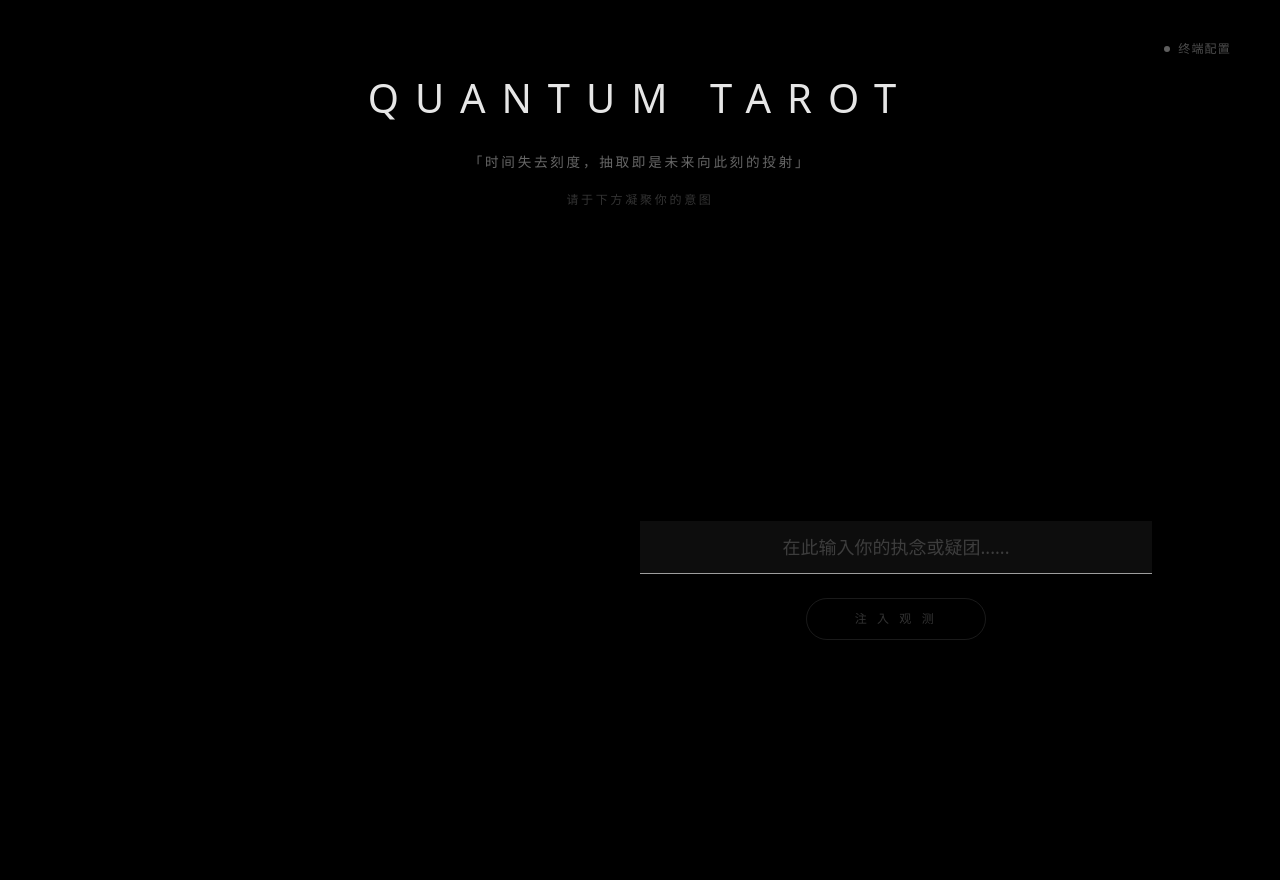
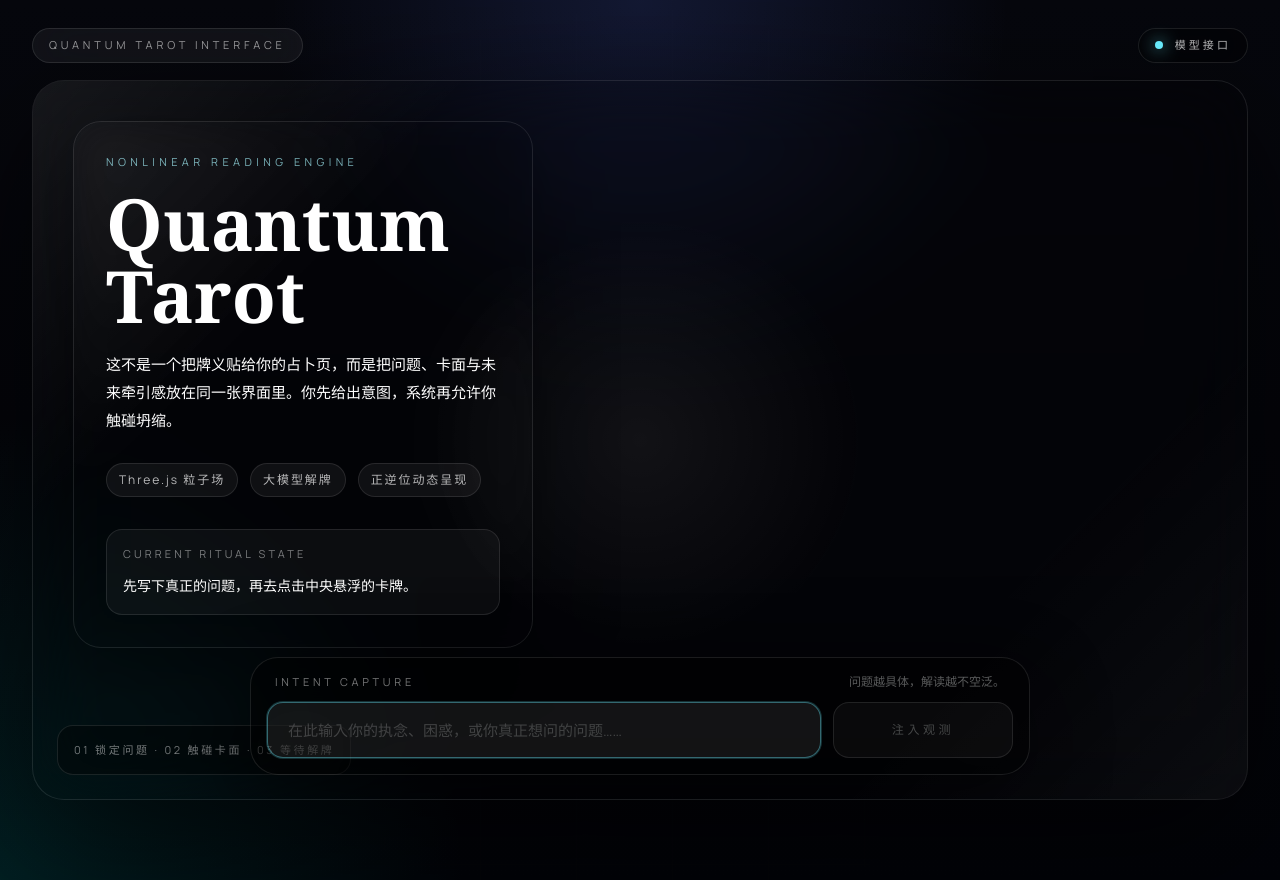
Before and after one commit to utsuriyuku/tarot, a React (Vite) app in the folder web-app/: page / in a window 1280 px wide. Before the commit the page ends 800 px from the top, so only its background shows below. Built offline with nearby package versions, Linux system fonts and the light colour scheme; no server answers.

Commit message:
feat: redesign landing experience

```diff
--- a/web-app/src/App.tsx
+++ b/web-app/src/App.tsx
@@ -60,47 +60,81 @@ function App() {
   };
 
   return (
-    <div className="w-screen h-screen bg-black relative font-sans overflow-hidden">
-      {/* 终端配置按钮 */}
+    <div className="relative min-h-screen overflow-hidden bg-[#04050a] text-white">
+      <div className="pointer-events-none absolute inset-0 bg-[radial-gradient(circle_at_top,_rgba(89,118,255,0.16),_transparent_34%),radial-gradient(circle_at_bottom_left,_rgba(0,181,173,0.16),_transparent_30%),linear-gradient(180deg,_#06070d_0%,_#04050a_48%,_#020308_100%)]" />
+      <div className="pointer-events-none absolute inset-0 opacity-25 [background-image:linear-gradient(rgba(255,255,255,0.05)_1px,transparent_1px),linear-gradient(90deg,rgba(255,255,255,0.05)_1px,transparent_1px)] [background-size:96px_96px] [mask-image:radial-gradient(circle_at_center,black,transparent_85%)]" />
+
+      <header className="absolute inset-x-0 top-0 z-30 flex items-center justify-between px-5 py-5 md:px-8 md:py-7">
+        <div className="rounded-full border border-white/10 bg-white/5 px-4 py-2 text-[11px] uppercase tracking-[0.35em] text-white/55 backdrop-blur-xl">
+          Quantum Tarot Interface
+        </div>
         <button
           onClick={() => setIsSettingsOpen(true)}
-        className="absolute top-8 right-8 z-50 text-white/30 hover:text-white/90 tracking-widest text-xs font-light transition-all duration-300 backdrop-blur-sm px-4 py-2 border border-transparent hover:border-white/20 rounded-full flex items-center gap-2"
+          className="flex items-center gap-3 rounded-full border border-white/10 bg-black/35 px-4 py-2 text-[11px] uppercase tracking-[0.28em] text-white/70 backdrop-blur-xl transition hover:border-white/25 hover:bg-white/10 hover:text-white"
         >
-        <span className="w-1.5 h-1.5 rounded-full bg-white/50 inline-block animate-pulse"></span>
-        终端配置
+          <span className="h-2 w-2 rounded-full bg-cyan-300 shadow-[0_0_16px_rgba(103,232,249,0.95)]" />
+          模型接口
         </button>
+      </header>
 
-      {/* 顶部标题与引导文案 */}
-      <div className={`absolute top-0 left-0 w-full h-[30%] pointer-events-none z-10 flex flex-col items-center justify-end p-8 transition-all duration-1000 ${isFlipped ? "opacity-0 -translate-y-10" : "opacity-100"}`}>
-        <h1 className="text-[2.5rem] font-extralight tracking-[0.4em] text-white/90 select-none uppercase blur-[0.3px]">
-          Quantum Tarot
-        </h1>
-        <p className="mt-6 text-white/40 tracking-[0.2em] text-[0.85rem] font-light flex flex-col items-center gap-1">
-          <span>「时间失去刻度，抽取即是未来向此刻的投射」</span>
-          {isQuestionLocked ? (
-            <span className="text-white/60 text-xs mt-4 animate-pulse">意念已锁定。点击悬浮卡面，触碰量子坍缩。</span>
-          ) : (
-            <span className="text-white/20 text-xs mt-4">请于下方凝聚你的意图</span>
-          )}
-        </p>
-      </div>
+      <main className="relative z-10 flex min-h-screen items-center justify-center px-3 py-20 md:px-8">
+        <section className="relative h-[88vh] min-h-[720px] w-full max-w-[1480px] overflow-hidden rounded-[32px] border border-white/10 bg-black/20 shadow-[0_40px_140px_rgba(0,0,0,0.65)] backdrop-blur-2xl">
+          <div className="pointer-events-none absolute inset-0 bg-[radial-gradient(circle_at_center,_rgba(255,255,255,0.06),_transparent_32%),linear-gradient(135deg,rgba(255,255,255,0.08),transparent_24%,transparent_76%,rgba(255,255,255,0.04))]" />
 
-      {/* 意念输入组件 */}
-      <QuestionInput
-        onSubmit={handleQuestionSubmit}
-        isVisible={!isQuestionLocked && !isFlipped}
-      />
-
-      {/* 3D 渲染层 */}
-      <div className={`w-full h-full z-0 transition-opacity duration-1000 ${isQuestionLocked ? "opacity-100 cursor-pointer" : "opacity-30 pointer-events-none hover:cursor-not-allowed"}`}>
+          <div className="absolute inset-0 z-0 transition-opacity duration-1000">
             <Canvas camera={{ position: [0, 0, 8], fov: 45 }}>
               <Effects />
               <TarotCard drawnCard={drawnCard} onDraw={handleDraw} isFlipped={isFlipped} />
             </Canvas>
           </div>
 
-      {/* 解牌面板 */}
-      <div className={`transition-all duration-1000 pointer-events-none ${isFlipped ? "opacity-100 translate-x-0" : "opacity-0 translate-x-[400px]"}`}>
+          <div className="pointer-events-none absolute inset-y-0 left-0 z-10 w-full max-w-[560px] p-6 md:p-10">
+            <div className="max-w-[460px] rounded-[28px] border border-white/10 bg-black/28 p-6 shadow-[0_24px_80px_rgba(0,0,0,0.35)] backdrop-blur-xl md:p-8">
+              <p className="text-[11px] uppercase tracking-[0.4em] text-cyan-200/70">Nonlinear Reading Engine</p>
+              <h1 className="mt-4 font-serif text-5xl font-semibold leading-none text-white md:text-7xl">
+                Quantum Tarot
+              </h1>
+              <p className="mt-5 text-sm leading-7 text-white/72 md:text-[15px]">
+                这不是一个把牌义贴给你的占卜页，而是把问题、卡面与未来牵引感放在同一张界面里。你先给出意图，系统再允许你触碰坍缩。
+              </p>
+
+              <div className="mt-7 flex flex-wrap gap-3 text-xs tracking-[0.16em] text-white/70">
+                <span className="rounded-full border border-white/10 bg-white/5 px-3 py-2">Three.js 粒子场</span>
+                <span className="rounded-full border border-white/10 bg-white/5 px-3 py-2">大模型解牌</span>
+                <span className="rounded-full border border-white/10 bg-white/5 px-3 py-2">正逆位动态呈现</span>
+              </div>
+
+              <div className="mt-8 rounded-2xl border border-white/10 bg-white/[0.04] p-4">
+                <p className="text-[11px] uppercase tracking-[0.28em] text-white/45">Current Ritual State</p>
+                <p className="mt-3 text-sm leading-6 text-white/78">
+                  {isFlipped
+                    ? "牌面已坍缩。右侧面板正在给出本轮解读。"
+                    : isQuestionLocked
+                      ? `意图已锁定：${userQuestion}`
+                      : "先写下真正的问题，再去点击中央悬浮的卡牌。"}
+                </p>
+              </div>
+            </div>
+          </div>
+
+          <div className="pointer-events-none absolute bottom-6 left-6 z-10 hidden rounded-2xl border border-white/10 bg-black/30 p-4 text-[11px] uppercase tracking-[0.24em] text-white/45 backdrop-blur-xl md:block">
+            01 锁定问题 · 02 触碰卡面 · 03 等待解牌
+          </div>
+
+          <div className={`absolute inset-x-0 bottom-6 z-20 flex justify-center px-4 transition-all duration-700 ${isFlipped ? "translate-y-10 opacity-0" : "translate-y-0 opacity-100"}`}>
+            <QuestionInput
+              onSubmit={handleQuestionSubmit}
+              isVisible={!isQuestionLocked && !isFlipped}
+            />
+          </div>
+
+          {isQuestionLocked && !isFlipped && (
+            <div className="pointer-events-none absolute bottom-28 left-1/2 z-20 -translate-x-1/2 rounded-full border border-cyan-300/20 bg-cyan-300/10 px-5 py-3 text-xs tracking-[0.28em] text-cyan-100 shadow-[0_0_40px_rgba(34,211,238,0.2)]">
+              意图已锁定，点击卡牌开始本轮观测
+            </div>
+          )}
+
+          <div className={`absolute inset-y-0 right-0 z-20 w-full max-w-[460px] transition-all duration-1000 ${isFlipped ? "translate-x-0 opacity-100" : "translate-x-full opacity-0 pointer-events-none"}`}>
             {drawnCard && (
               <InterpretationPanel
                 card={drawnCard}
@@ -110,11 +144,10 @@ function App() {
               />
             )}
           </div>
+        </section>
+      </main>
 
-      {/* 设置面板 */}
-      {isSettingsOpen && (
-        <SettingsPanel onClose={() => setIsSettingsOpen(false)} />
-      )}
+      {isSettingsOpen && <SettingsPanel onClose={() => setIsSettingsOpen(false)} />}
     </div>
   );
 }
--- a/web-app/src/components/QuestionInput.tsx
+++ b/web-app/src/components/QuestionInput.tsx
@@ -13,6 +13,9 @@ export default function QuestionInput({ onSubmit, isVisible }: QuestionInputProp
     if (isVisible && inputRef.current) {
       inputRef.current.focus();
     }
+    if (!isVisible) {
+      setQuestion("");
+    }
   }, [isVisible]);
 
   const handleSubmit = (e: React.FormEvent) => {
@@ -24,30 +27,37 @@ export default function QuestionInput({ onSubmit, isVisible }: QuestionInputProp
 
   return (
     <div
-      className={`absolute bottom-[20%] left-1/2 -translate-x-1/2 w-full max-w-lg z-20 transition-all duration-1000 ${
-        isVisible ? "opacity-100 transform-none" : "opacity-0 translate-y-10 pointer-events-none"
+      className={`w-full max-w-[780px] transition-all duration-700 ${
+        isVisible ? "translate-y-0 opacity-100" : "pointer-events-none translate-y-6 opacity-0"
       }`}
     >
-      <form onSubmit={handleSubmit} className="flex flex-col items-center">
+      <form onSubmit={handleSubmit} className="rounded-[28px] border border-white/10 bg-black/45 p-3 shadow-[0_24px_80px_rgba(0,0,0,0.45)] backdrop-blur-2xl md:p-4">
+        <div className="mb-3 flex flex-col gap-2 px-2 md:flex-row md:items-center md:justify-between">
+          <p className="text-[11px] uppercase tracking-[0.34em] text-white/45">Intent Capture</p>
+          <p className="text-xs text-white/35">问题越具体，解读越不空泛。</p>
+        </div>
+
+        <div className="flex flex-col gap-3 md:flex-row md:items-center">
           <input
             ref={inputRef}
             type="text"
             value={question}
             onChange={(e) => setQuestion(e.target.value)}
-          placeholder="在此输入你的执念或疑团......"
-          className="w-full bg-transparent border-b border-white/20 px-4 py-3 text-center text-white/90 focus:outline-none focus:border-white/60 focus:bg-white/5 transition-all font-light text-lg placeholder-white/20"
+            placeholder="在此输入你的执念、困惑，或你真正想问的问题……"
+            className="h-14 flex-1 rounded-2xl border border-white/10 bg-white/[0.04] px-5 text-[15px] text-white outline-none transition placeholder:text-white/20 focus:border-cyan-300/40 focus:bg-white/[0.07] focus:shadow-[0_0_0_1px_rgba(103,232,249,0.2)]"
           />
           <button
             type="submit"
             disabled={!question.trim()}
-          className={`mt-6 px-12 py-3 rounded-full border text-xs tracking-[0.3em] font-light transition-all duration-500 ${
+            className={`h-14 min-w-[180px] rounded-2xl border px-6 text-xs uppercase tracking-[0.3em] transition ${
               question.trim()
-              ? "border-white/40 bg-white/10 text-white/90 hover:bg-white/20 hover:shadow-[0_0_20px_rgba(255,255,255,0.15)] cursor-pointer"
-              : "border-white/10 text-white/20 cursor-not-allowed"
+                ? "border-cyan-300/30 bg-cyan-300/10 text-cyan-50 shadow-[0_0_28px_rgba(34,211,238,0.18)] hover:border-cyan-200/50 hover:bg-cyan-300/15"
+                : "border-white/10 bg-white/[0.03] text-white/25"
             }`}
           >
-          注 入 观 测
+            注入观测
           </button>
+        </div>
       </form>
     </div>
   );
--- a/web-app/src/index.css
+++ b/web-app/src/index.css
@@ -1,10 +1,64 @@
+@import url('https://fonts.googleapis.com/css2?family=Cormorant+Garamond:wght@500;600;700&family=Manrope:wght@400;500;600;700&display=swap');
+
 @tailwind base;
 @tailwind components;
 @tailwind utilities;
 
+html,
+body,
+#root {
+  min-height: 100%;
+}
+
+* {
+  box-sizing: border-box;
+}
+
+html {
+  color-scheme: dark;
+}
+
 body {
   margin: 0;
-  background-color: #000;
+  min-height: 100vh;
+  background-color: #04050a;
+  background-image:
+    radial-gradient(circle at top, rgba(69, 126, 255, 0.18), transparent 32%),
+    radial-gradient(circle at bottom left, rgba(15, 160, 138, 0.14), transparent 28%),
+    linear-gradient(180deg, #070910 0%, #04050a 44%, #03040a 100%);
   color: white;
-  overflow: hidden; /* 防止3D画布出现滚动条 */
+  font-family: "Manrope", "Segoe UI", sans-serif;
+  overflow: hidden;
 }
+
+h1,
+h2,
+h3 {
+  font-family: "Cormorant Garamond", Georgia, serif;
+}
+
+button,
+input,
+textarea,
+select {
+  font: inherit;
+}
+
+::selection {
+  background: rgba(103, 232, 249, 0.25);
+  color: white;
+}
+
+.custom-scrollbar {
+  scrollbar-width: thin;
+  scrollbar-color: rgba(255, 255, 255, 0.2) transparent;
+}
+
+.custom-scrollbar::-webkit-scrollbar {
+  width: 8px;
+}
+
+.custom-scrollbar::-webkit-scrollbar-thumb {
+  border-radius: 999px;
+  background: rgba(255, 255, 255, 0.16);
+}
```
Also changed, not shown: web-app/src/components/Effects.tsx (+20 -24 lines), web-app/src/components/InterpretationPanel.tsx (+25 -22 lines), web-app/src/components/SettingsPanel.tsx (+22 -19 lines), 1 other file (tests, documents, lock files or other folders). Lines whose indentation alone changed are shown as unchanged.
